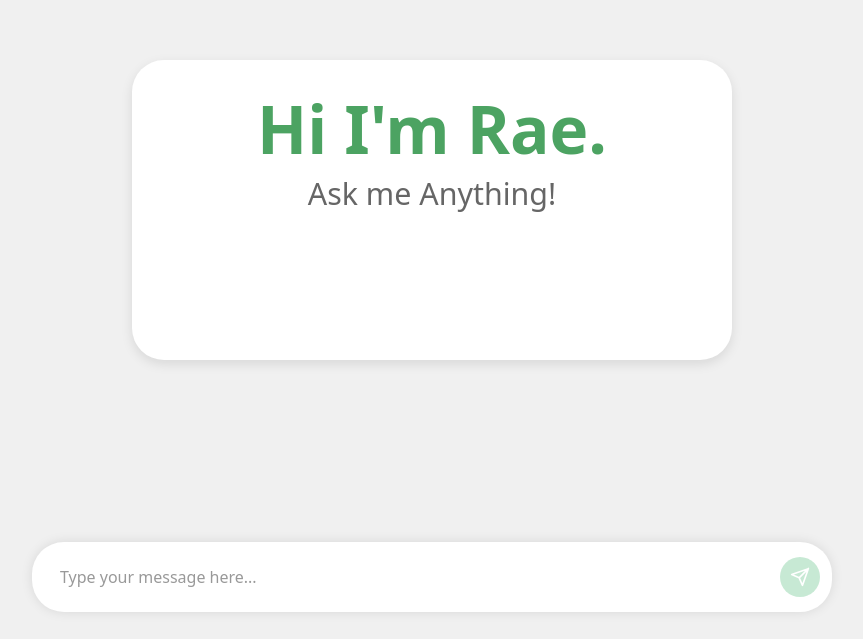
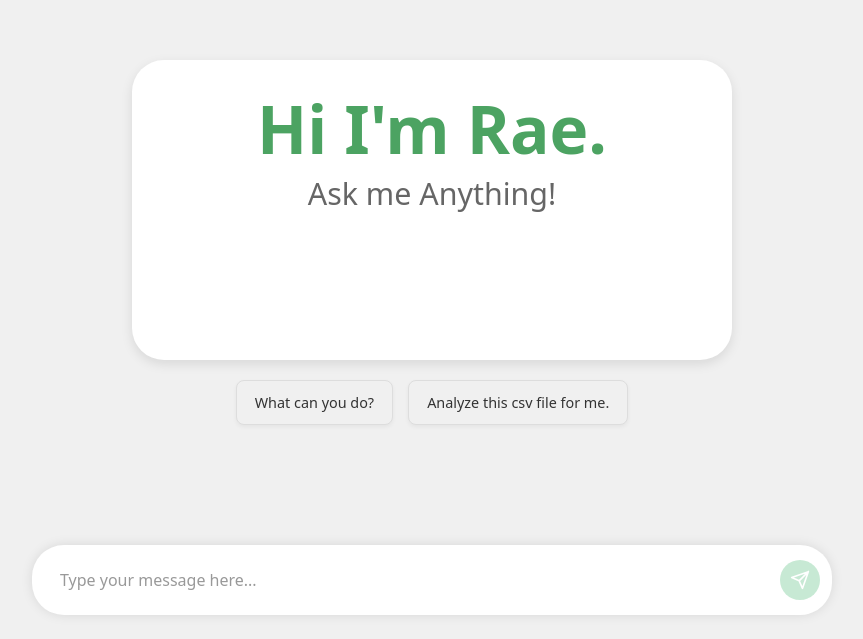
Before and after one commit to Austin-TB/rae-frontend, a React (Vite) app: page / in a window 1280 px wide. Shown: the part 164-803 px from the top of the page, without its empty margins (208-1071 px from the left). Built offline with nearby package versions, Linux system fonts and the light colour scheme; a web font is replaced by a local one.

Commit message:
Enhance WelcomeMessage component with example queries and integrate sendMessage prop; update useChat hook to allow message overrides.

```diff
--- a/src/App.tsx
+++ b/src/App.tsx
@@ -7,7 +7,10 @@ function App() {
 
   return (
     <div className="app">
-      <WelcomeMessage noMessages={messages.length === 0} />
+      <WelcomeMessage
+        noMessages={messages.length === 0}
+        onSendMessage={sendMessage}
+      />
       <MessageList messages={messages} loading={loading} />
       <ChatInput
         input={input}
--- a/src/components/WelcomeMessage/WelcomeMessage.css
+++ b/src/components/WelcomeMessage/WelcomeMessage.css
@@ -86,3 +86,29 @@
     margin-top: 10%;
   }
 }
+
+.example-queries-container {
+  display: flex;
+  justify-content: center;
+  gap: 15px; /* Spacing between the two boxes */
+  margin-top: 20px; /* Spacing below the welcome bubble */
+}
+
+.example-query {
+  padding: 12px 18px;
+  background-color: #f0f0f0; /* Light grey background */
+  border: 1px solid #ddd; /* Subtle border */
+  border-radius: 8px;
+  cursor: pointer;
+  font-size: 0.9em;
+  color: #333; /* Darker text color */
+  text-align: center;
+  box-shadow: 0 2px 4px rgba(0, 0, 0, 0.05);
+  transition: background-color 0.2s ease, box-shadow 0.2s ease, transform 0.2s ease;
+}
+
+.example-query:hover {
+  background-color: #e9e9e9;
+  box-shadow: 0 4px 8px rgba(0, 0, 0, 0.1);
+  transform: translateY(-1px);
+}
--- a/src/components/WelcomeMessage/WelcomeMessage.tsx
+++ b/src/components/WelcomeMessage/WelcomeMessage.tsx
@@ -1,18 +1,43 @@
 import './WelcomeMessage.css';
+import React from 'react';
 
 interface WelcomeMessageProps {
   noMessages: boolean;
+  onSendMessage: (message: string) => void;
 }
 
-export const WelcomeMessage = ({ noMessages }: WelcomeMessageProps) => {
+export const WelcomeMessage = ({ noMessages, onSendMessage }: WelcomeMessageProps) => {
   const isBarMode = !noMessages;
 
+  const handleQueryClick = (query: string) => {
+    onSendMessage(query);
+  };
+
+  const normalModeStyles: React.CSSProperties = {
+    display: 'flex',
+    flexDirection: 'column',
+    alignItems: 'center',
+  };
+
   return (
-    <div className={`welcome-message ${isBarMode ? 'bar-mode' : ''}`}>
+    <div
+      className={`welcome-message ${isBarMode ? 'bar-mode' : ''}`}
+      style={!isBarMode ? normalModeStyles : {}}
+    >
       <div className={`welcome-bubble ${isBarMode ? 'bar-mode' : ''}`}>
         <div className={`welcome-title ${isBarMode ? 'bar-mode' : ''}`}>Hi I'm Rae.</div>
         <div className={`welcome-subtitle ${isBarMode ? 'bar-mode' : ''}`}>Ask me Anything!</div>
       </div>
+      {!isBarMode && (
+        <div className="example-queries-container">
+          <div className="example-query" onClick={() => handleQueryClick('What can you do?')}>
+            What can you do?
+          </div>
+          <div className="example-query" onClick={() => handleQueryClick('Analyze this csv file for me.')}>
+            Analyze this csv file for me.
+          </div>
+        </div>
+      )}
     </div>
   );
 };
--- a/src/hooks/useChat.ts
+++ b/src/hooks/useChat.ts
@@ -6,27 +6,30 @@ export const useChat = () => {
   const [input, setInput] = useState('');
   const [loading, setLoading] = useState(false);
 
-  const sendMessage = async () => {
-    if (!input.trim() || loading) return;
+  const sendMessage = async (messageOverride?: string) => {
+    const currentMessage = messageOverride || input;
+    if (!currentMessage.trim() || loading) return;
 
     const userMessage: Message = {
       id: Date.now().toString(),
       role: 'user',
-      content: input
+      content: currentMessage
     };
 
     setMessages(prev => [...prev, userMessage]);
-    setInput('');
+    if (!messageOverride) {
+      setInput('');
+    }
     setLoading(true);
 
     try {
-      const response = await fetch('https://rae-backend.onrender.com/chat', {
-      // const response = await fetch('http://localhost:8000/chat', {
+      // const response = await fetch('https://rae-backend.onrender.com/chat', {
+      const response = await fetch('http://localhost:8000/chat', {
 
         method: 'POST',
         headers: { 'Content-Type': 'application/json' },
         body: JSON.stringify({
-          message: input,
+          message: currentMessage,
           conversation_history: messages
         })
       });
```
